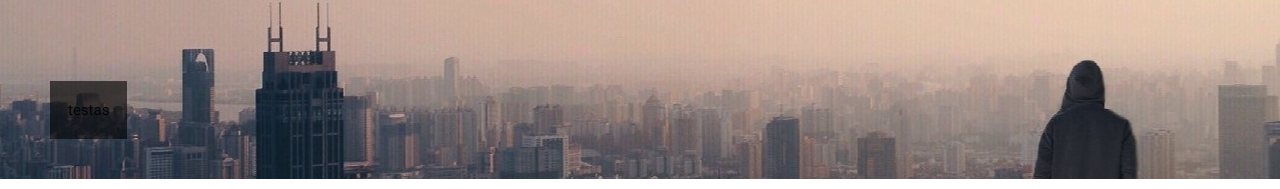
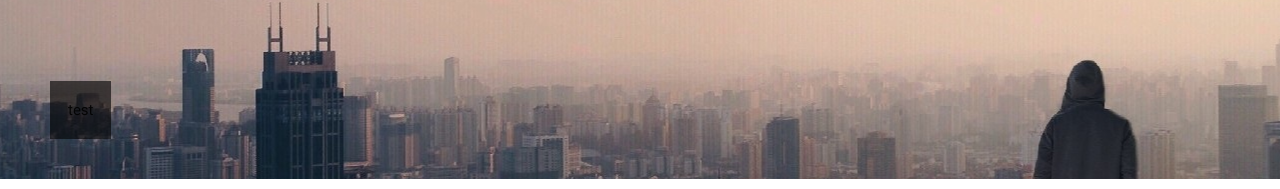
Before and after one commit to tomilianas/manoPuslapis, a plain HTML site: page index.html in a window 1280 px wide. Shown: the part 385-574 px from the top of the page. Drawn offline with nearby package versions, Linux system fonts and the light colour scheme.

Commit message:
pakeitimai

```diff
--- a/index.html
+++ b/index.html
@@ -30,7 +30,7 @@
             <div class="parallax">
                 <img src="images/background.jpeg">
                 <div id="test">
-                    testas
+                    test
                 </div>
             </div>
         </div>
```
